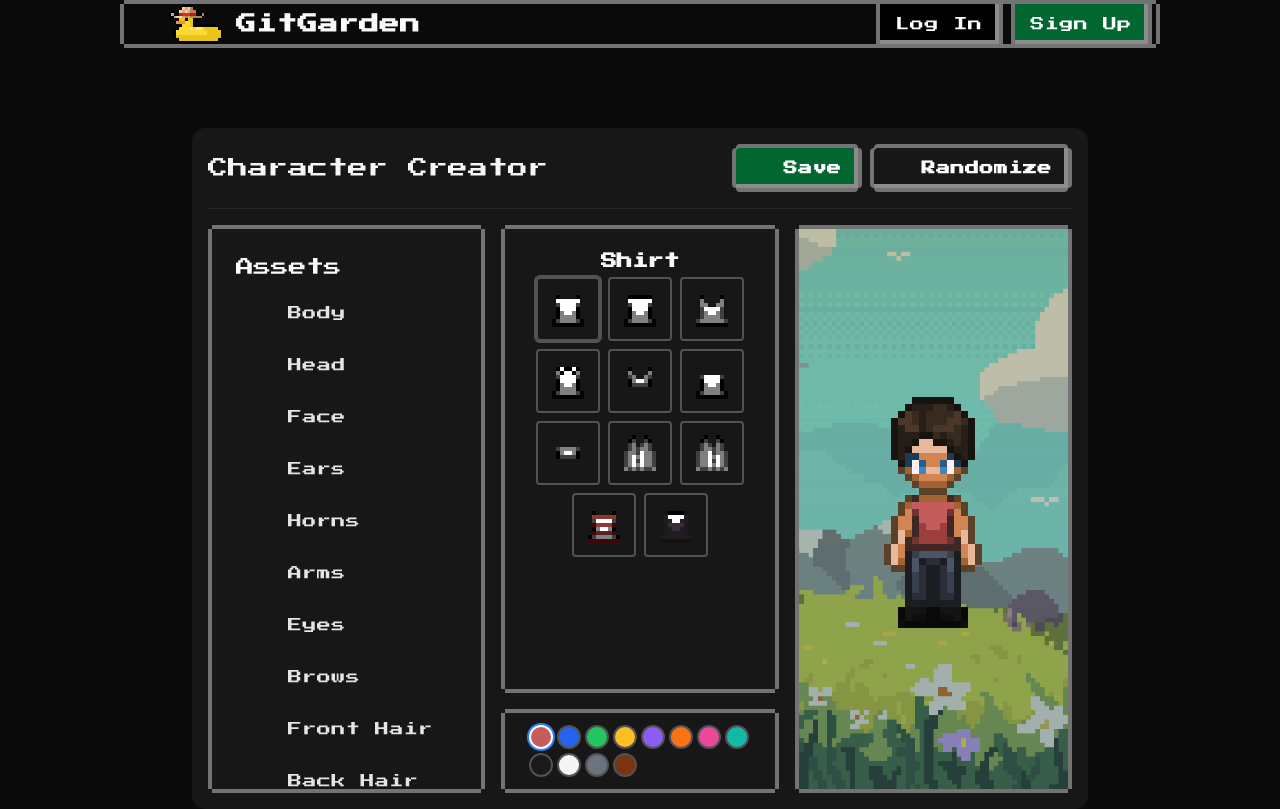
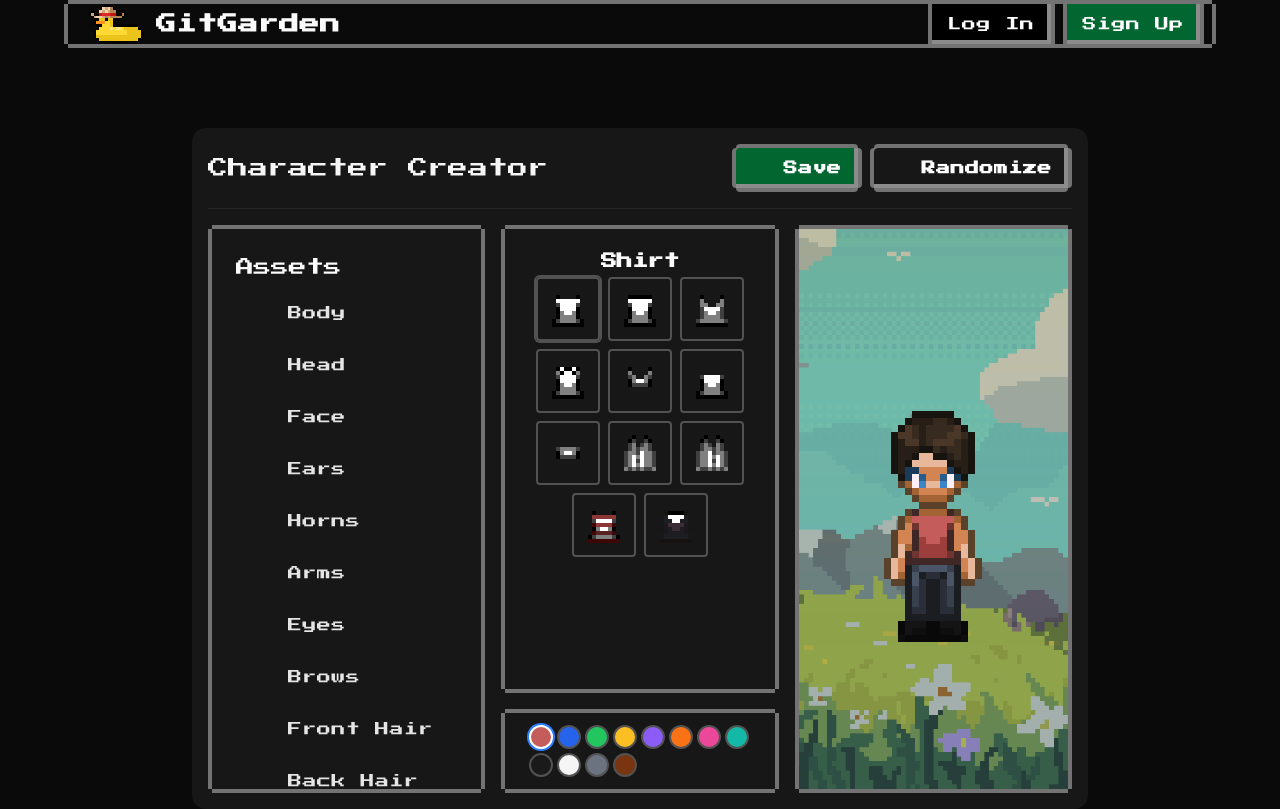
Before and after one commit to LorenzoTaylor/GitGarden, a React (Vite) app: page /dashboard/create in a window 1280 px wide. Built offline with nearby package versions, Linux system fonts and the light colour scheme; no server answers; some icons are missing.

Commit message:
buncha mobile styling

```diff
--- a/src/app/ui/CharacterCreation/CharacterDisplay.tsx
+++ b/src/app/ui/CharacterCreation/CharacterDisplay.tsx
@@ -1,75 +1,114 @@
-import { forwardRef, useEffect, useMemo } from 'react';
-import type { ColorGroupKey } from './colorConfig';
-import { getColorForLayer } from './colorConfig';
-import { useCharacterCanvas, type LayerConfig } from './useCharacterCanvas';
+import { forwardRef, useEffect, useMemo } from "react";
+import type { ColorGroupKey } from "./colorConfig";
+import { getColorForLayer } from "./colorConfig";
+import { useCharacterCanvas, type LayerConfig } from "./useCharacterCanvas";
 
 interface CharacterDisplayProps {
-    accessoryA: string
-    accessoryB: string
-    accessoryC: string
-    accessoryD: string
-    arms: string
-    backA: string
-    body: string
-    bottomA: string
-    bottomB: string
-    ears: string
-    eyebrows: string
-    eyes: string
-    face: string
-    gloves: string
-    hairA: string
-    hairB: string
-    hairC: string
-    hairD: string
-    head: string
-    horns: string
-    jacketA: string
-    jacketB: string
-    mid: string
-    shoes: string
-    shoulderA: string
-    shoulderB: string
-    socks: string
-    topA: string
-    topB: string
-    colors: Record<ColorGroupKey, string>
+  accessoryA: string;
+  accessoryB: string;
+  accessoryC: string;
+  accessoryD: string;
+  arms: string;
+  backA: string;
+  body: string;
+  bottomA: string;
+  bottomB: string;
+  ears: string;
+  eyebrows: string;
+  eyes: string;
+  face: string;
+  gloves: string;
+  hairA: string;
+  hairB: string;
+  hairC: string;
+  hairD: string;
+  head: string;
+  horns: string;
+  jacketA: string;
+  jacketB: string;
+  mid: string;
+  shoes: string;
+  shoulderA: string;
+  shoulderB: string;
+  socks: string;
+  topA: string;
+  topB: string;
+  colors: Record<ColorGroupKey, string>;
 }
 
 const CharacterDisplay = forwardRef<HTMLCanvasElement, CharacterDisplayProps>((props, ref) => {
   const { colors, ...assets } = props;
 
-    const layers: LayerConfig[] = useMemo(() => [
-        { key: 'backA', z: 1, src: assets.backA, color: getColorForLayer('backA', colors) },
-        { key: 'body', z: 10, src: assets.body, color: getColorForLayer('body', colors) },
-        { key: 'head', z: 11, src: assets.head, color: getColorForLayer('head', colors) },
-        { key: 'face', z: 12, src: assets.face, color: getColorForLayer('face', colors) },
-        { key: 'ears', z: 13, src: assets.ears, color: getColorForLayer('ears', colors) },
-        { key: 'horns', z: 14, src: assets.horns, color: getColorForLayer('horns', colors) },
-        { key: 'eyes', z: 15, src: assets.eyes, color: getColorForLayer('eyes', colors), mode: 'eyes' },
-        { key: 'eyebrows', z: 16, src: assets.eyebrows, color: getColorForLayer('eyebrows', colors) },
-        { key: 'hairA', z: 20, src: assets.hairA, color: getColorForLayer('hairA', colors) },
-        { key: 'hairB', z: 21, src: assets.hairB, color: getColorForLayer('hairB', colors) },
-        { key: 'hairC', z: 22, src: assets.hairC, color: getColorForLayer('hairC', colors) },
-        { key: 'hairD', z: 23, src: assets.hairD, color: getColorForLayer('hairD', colors) },
-        { key: 'arms', z: 30, src: assets.arms, color: getColorForLayer('arms', colors) },
-        { key: 'gloves', z: 31, src: assets.gloves, color: getColorForLayer('gloves', colors) },
-        { key: 'socks', z: 40, src: assets.socks, color: getColorForLayer('socks', colors) },
-        { key: 'shoes', z: 41, src: assets.shoes, color: getColorForLayer('shoes', colors) },
-        { key: 'bottomA', z: 50, src: assets.bottomA, color: getColorForLayer('bottomA', colors) },
-        { key: 'bottomB', z: 51, src: assets.bottomB, color: getColorForLayer('bottomB', colors) },
-        { key: 'mid', z: 55, src: assets.mid, color: getColorForLayer('mid', colors) },
-        { key: 'topA', z: 60, src: assets.topA, color: getColorForLayer('topA', colors) },
-        { key: 'topB', z: 61, src: assets.topB, color: getColorForLayer('topB', colors) },
-        { key: 'jacketA', z: 65, src: assets.jacketA, color: getColorForLayer('jacketA', colors) },
-        { key: 'jacketB', z: 66, src: assets.jacketB, color: getColorForLayer('jacketB', colors) },
-        { key: 'shoulderA', z: 2, src: assets.shoulderA, color: getColorForLayer('shoulderA', colors) },
-        { key: 'shoulderB', z: 3, src: assets.shoulderB, color: getColorForLayer('shoulderB', colors) },
-        { key: 'accessoryA', z: 70, src: assets.accessoryA, color: getColorForLayer('accessoryA', colors) },
-        { key: 'accessoryB', z: 71, src: assets.accessoryB, color: getColorForLayer('accessoryB', colors) },
-        { key: 'accessoryC', z: 72, src: assets.accessoryC, color: getColorForLayer('accessoryC', colors) },
-        { key: 'accessoryD', z: 73, src: assets.accessoryD, color: getColorForLayer('accessoryD', colors) },
-    ], [assets, colors]);
+  const layers: LayerConfig[] = useMemo(
+    () => [
+      { key: "backA", z: 1, src: assets.backA, color: getColorForLayer("backA", colors) },
+      { key: "body", z: 10, src: assets.body, color: getColorForLayer("body", colors) },
+      { key: "head", z: 11, src: assets.head, color: getColorForLayer("head", colors) },
+      { key: "face", z: 12, src: assets.face, color: getColorForLayer("face", colors) },
+      { key: "ears", z: 13, src: assets.ears, color: getColorForLayer("ears", colors) },
+      { key: "horns", z: 14, src: assets.horns, color: getColorForLayer("horns", colors) },
+      {
+        key: "eyes",
+        z: 15,
+        src: assets.eyes,
+        color: getColorForLayer("eyes", colors),
+        mode: "eyes",
+      },
+      { key: "eyebrows", z: 16, src: assets.eyebrows, color: getColorForLayer("eyebrows", colors) },
+      { key: "hairA", z: 20, src: assets.hairA, color: getColorForLayer("hairA", colors) },
+      { key: "hairB", z: 21, src: assets.hairB, color: getColorForLayer("hairB", colors) },
+      { key: "hairC", z: 22, src: assets.hairC, color: getColorForLayer("hairC", colors) },
+      { key: "hairD", z: 23, src: assets.hairD, color: getColorForLayer("hairD", colors) },
+      { key: "arms", z: 30, src: assets.arms, color: getColorForLayer("arms", colors) },
+      { key: "gloves", z: 31, src: assets.gloves, color: getColorForLayer("gloves", colors) },
+      { key: "socks", z: 40, src: assets.socks, color: getColorForLayer("socks", colors) },
+      { key: "shoes", z: 41, src: assets.shoes, color: getColorForLayer("shoes", colors) },
+      { key: "bottomA", z: 50, src: assets.bottomA, color: getColorForLayer("bottomA", colors) },
+      { key: "bottomB", z: 51, src: assets.bottomB, color: getColorForLayer("bottomB", colors) },
+      { key: "mid", z: 55, src: assets.mid, color: getColorForLayer("mid", colors) },
+      { key: "topA", z: 60, src: assets.topA, color: getColorForLayer("topA", colors) },
+      { key: "topB", z: 61, src: assets.topB, color: getColorForLayer("topB", colors) },
+      { key: "jacketA", z: 65, src: assets.jacketA, color: getColorForLayer("jacketA", colors) },
+      { key: "jacketB", z: 66, src: assets.jacketB, color: getColorForLayer("jacketB", colors) },
+      {
+        key: "shoulderA",
+        z: 2,
+        src: assets.shoulderA,
+        color: getColorForLayer("shoulderA", colors),
+      },
+      {
+        key: "shoulderB",
+        z: 3,
+        src: assets.shoulderB,
+        color: getColorForLayer("shoulderB", colors),
+      },
+      {
+        key: "accessoryA",
+        z: 70,
+        src: assets.accessoryA,
+        color: getColorForLayer("accessoryA", colors),
+      },
+      {
+        key: "accessoryB",
+        z: 71,
+        src: assets.accessoryB,
+        color: getColorForLayer("accessoryB", colors),
+      },
+      {
+        key: "accessoryC",
+        z: 72,
+        src: assets.accessoryC,
+        color: getColorForLayer("accessoryC", colors),
+      },
+      {
+        key: "accessoryD",
+        z: 73,
+        src: assets.accessoryD,
+        color: getColorForLayer("accessoryD", colors),
+      },
+    ],
+    [assets, colors]
+  );
 
   const { canvasRef, isLoading } = useCharacterCanvas({
     layers,
@@ -80,12 +119,13 @@ const CharacterDisplay = forwardRef<HTMLCanvasElement, CharacterDisplayProps>((p
     scale: 7,
     canvasWidth: 240,
     canvasHeight: 280,
+    yOffset: 14,
   });
 
   // Sync internal canvasRef to forwarded ref
   useEffect(() => {
     if (!ref) return;
-        if (typeof ref === 'function') {
+    if (typeof ref === "function") {
       ref(canvasRef.current);
     } else {
       ref.current = canvasRef.current;
@@ -110,6 +150,6 @@ const CharacterDisplay = forwardRef<HTMLCanvasElement, CharacterDisplayProps>((p
   );
 });
 
-CharacterDisplay.displayName = 'CharacterDisplay';
+CharacterDisplay.displayName = "CharacterDisplay";
 
 export default CharacterDisplay;
--- a/src/app/ui/CharacterCreation/index.tsx
+++ b/src/app/ui/CharacterCreation/index.tsx
@@ -1,4 +1,4 @@
-import { useState, useCallback } from "react";
+import { useState, useCallback, useEffect } from "react";
 import { assetRegistry, defaultAssets } from "@/assets/asset-registry";
 import CharacterDisplay from "./CharacterDisplay";
 import DisplayBackgroundGif from "./DisplayBackground.gif";
@@ -46,7 +46,6 @@ const displayNames: Record<string, string> = {
   accessoryA: "Eyewear",
   accessoryB: "Hat",
   accessoryC: "Necklace",
-  accessoryD: "Earrings",
   backA: "Wings",
 };
 
@@ -75,7 +74,6 @@ const previewOffsets: Record<string, number> = {
   accessoryA: 5,
   accessoryB: 11,
   accessoryC: -1,
-  accessoryD: 11,
   backA: -1,
   bottomA: -10,
   bottomB: -4,
@@ -109,6 +107,7 @@ const ColorSelector = ({
 );
 
 const CharacterCreator = () => {
+  const isMobile = typeof window !== "undefined" && window.innerWidth < 640;
   const { user, token, setCurrentOutfitId } = useAuth();
   const [selectedClothes, setSelectedClothes] = useState({ ...defaultAssets });
   const [colors, setColors] = useState<Record<ColorGroupKey, string>>({ ...defaultColors });
@@ -119,6 +118,7 @@ const CharacterCreator = () => {
   const [copied, setCopied] = useState(false);
   const [showAuthModal, setShowAuthModal] = useState(false);
   const [pendingSave, setPendingSave] = useState(false);
+  const [pendingAutoSave, setPendingAutoSave] = useState(false);
   const [settingActive, setSettingActive] = useState(false);
   const [activeSet, setActiveSet] = useState(false);
 
@@ -152,6 +152,10 @@ const CharacterCreator = () => {
   const handleSave = async () => {
     if (!user) {
       setPendingSave(true);
+      localStorage.setItem(
+        "gitgarden_pending_outfit",
+        JSON.stringify({ clothes: selectedClothes, colors })
+      );
       setShowAuthModal(true);
       return;
     }
@@ -161,10 +165,30 @@ const CharacterCreator = () => {
   const handleAuthSuccess = () => {
     if (pendingSave) {
       setPendingSave(false);
+      localStorage.removeItem("gitgarden_pending_outfit");
       const stored = localStorage.getItem("token");
       doSave(stored);
     }
   };
+
+  // On user auth, restore any stored outfit and flag auto-save
+  useEffect(() => {
+    if (!user) return;
+    const stored = localStorage.getItem("gitgarden_pending_outfit");
+    if (!stored) return;
+    localStorage.removeItem("gitgarden_pending_outfit");
+    const { clothes, colors: storedColors } = JSON.parse(stored);
+    setSelectedClothes(clothes);
+    setColors(storedColors);
+    setPendingAutoSave(true);
+  }, [user]);
+
+  // Fires after state is committed from the above effect
+  useEffect(() => {
+    if (!pendingAutoSave || !token) return;
+    setPendingAutoSave(false);
+    doSave(token);
+  }, [pendingAutoSave, token, doSave]);
 
   const handleSetActive = async () => {
     if (!savedOutfitId || !token) return;
@@ -213,7 +237,7 @@ const CharacterCreator = () => {
   };
 
   return (
-    <div className="dark w-full max-w-4xl mx-auto p-4 bg-neutral-900 rounded-xl">
+    <div className="dark w-full max-w-4xl mx-auto p-2 sm:p-4 bg-neutral-900 rounded-xl">
       <div className="flex justify-between items-center mb-4">
         <h1 className="text-lg md:text-xl text-neutral-100">Character Creator</h1>
         <div className="flex gap-2">
@@ -223,7 +247,7 @@ const CharacterCreator = () => {
             className="bg-green-800 hover:bg-green-700 text-white font-bold py-2 px-4 rounded flex items-center gap-2"
           >
             <Icon icon="pixelarticons:save" className="w-6! h-6!" />
-            {isSaving ? "Saving..." : "Save"}
+            <span className="hidden sm:inline">{isSaving ? "Saving..." : "Save"}</span>
           </Button>
           <Button
             onClick={() => {
@@ -233,7 +257,7 @@ const CharacterCreator = () => {
             className="bg-green text-white font-bold py-2 px-4 rounded flex items-center gap-2"
           >
             <Icon icon="pixelarticons:dice" className="w-6! h-6!" />
-            Randomize
+            <span className="hidden sm:inline">Randomize</span>
           </Button>
         </div>
       </div>
@@ -241,11 +265,11 @@ const CharacterCreator = () => {
       <hr className="border-neutral-800 mb-4" />
 
       <div className="grid grid-cols-1 md:grid-cols-3 gap-4">
-        <Card className="overflow-hidden">
+        <Card className="order-2 md:order-1 overflow-hidden">
           <CardHeader className="pb-2">
             <CardTitle>Assets</CardTitle>
           </CardHeader>
-          <CardContent className="overflow-y-auto max-h-75 md:max-h-125">
+          <CardContent className="overflow-y-auto max-h-52 md:max-h-125">
             <ul className="w-full space-y-1">
               {visibleCategories.map((category) => (
                 <div
@@ -261,7 +285,7 @@ const CharacterCreator = () => {
           </CardContent>
         </Card>
 
-        <div className="flex flex-col gap-4">
+        <div className="flex flex-col gap-4 order-3 md:order-2">
           <Card className="overflow-scroll flex-1">
             <CardHeader className="pb-2">
               <CardTitle className="text-center">
@@ -287,7 +311,9 @@ const CharacterCreator = () => {
                     src={asset.url}
                     alt={asset.name}
                     className="absolute w-full h-full [image-rendering:pixelated] object-none scale-[4] origin-center"
-                    style={{ objectPosition: `6px ${previewOffsets[clothingTab] ?? 0}px` }}
+                    style={{
+                      objectPosition: `${isMobile ? 2 : 6}px ${(previewOffsets[clothingTab] ?? 0) - (isMobile ? 3 : 0)}px`,
+                    }}
                   />
                 </button>
               ))}
@@ -308,7 +334,7 @@ const CharacterCreator = () => {
         </div>
 
         <Card
-          className="flex items-center justify-center overflow-hidden relative min-h-75 md:min-h-100"
+          className="order-1 md:order-3 flex items-center justify-center overflow-hidden relative min-h-48 md:min-h-100"
           style={{
             backgroundImage: `url(${DisplayBackgroundGif})`,
             backgroundSize: "430%",
--- a/src/app/ui/CharacterCreation/useCharacterCanvas.ts
+++ b/src/app/ui/CharacterCreation/useCharacterCanvas.ts
@@ -1,5 +1,11 @@
-import { useEffect, useRef, useState, useMemo } from 'react';
-import { loadImage, colorizeSprite, extractFrame, getCacheKey, type ColorizeMode } from './canvasUtils';
+import { useEffect, useRef, useState, useMemo } from "react";
+import {
+  loadImage,
+  colorizeSprite,
+  extractFrame,
+  getCacheKey,
+  type ColorizeMode,
+} from "./canvasUtils";
 
 export interface LayerConfig {
   key: string;
@@ -19,6 +25,7 @@ interface UseCharacterCanvasOptions {
   scale?: number;
   canvasWidth?: number;
   canvasHeight?: number;
+  yOffset?: number;
 }
 
 interface UseCharacterCanvasResult {
@@ -36,6 +43,7 @@ export function useCharacterCanvas({
   scale = 3,
   canvasWidth,
   canvasHeight,
+  yOffset = 0,
 }: UseCharacterCanvasOptions): UseCharacterCanvasResult {
   const canvasRef = useRef<HTMLCanvasElement>(null);
   const [isLoading, setIsLoading] = useState(true);
@@ -43,10 +51,7 @@ export function useCharacterCanvas({
   const imageCache = useRef<Map<string, HTMLImageElement>>(new Map());
   const colorizedCache = useRef<Map<string, HTMLCanvasElement>>(new Map());
 
-  const sortedLayers = useMemo(
-    () => [...layers].sort((a, b) => a.z - b.z),
-    [layers]
-  );
+  const sortedLayers = useMemo(() => [...layers].sort((a, b) => a.z - b.z), [layers]);
 
   useEffect(() => {
     let cancelled = false;
@@ -55,9 +60,9 @@ export function useCharacterCanvas({
       const canvas = canvasRef.current;
       if (!canvas) return;
 
-      const ctx = canvas.getContext('2d');
+      const ctx = canvas.getContext("2d");
       if (!ctx) {
-        setError('Could not get canvas context');
+        setError("Could not get canvas context");
         return;
       }
 
@@ -65,7 +70,7 @@ export function useCharacterCanvas({
       setError(null);
 
       try {
-        const uniqueSrcs = [...new Set(sortedLayers.map(l => l.src))];
+        const uniqueSrcs = [...new Set(sortedLayers.map((l) => l.src))];
         await Promise.all(
           uniqueSrcs.map(async (src) => {
             if (!imageCache.current.has(src)) {
@@ -87,7 +92,7 @@ export function useCharacterCanvas({
         const actualCanvasWidth = canvasWidth ?? drawWidth;
         const actualCanvasHeight = canvasHeight ?? drawHeight;
         const offsetX = Math.floor((actualCanvasWidth - drawWidth) / 2);
-        const offsetY = Math.floor((actualCanvasHeight - drawHeight) / 2);
+        const offsetY = Math.floor((actualCanvasHeight - drawHeight) / 2) + yOffset;
 
         for (const layer of sortedLayers) {
           const img = imageCache.current.get(layer.src);
@@ -105,7 +110,7 @@ export function useCharacterCanvas({
                 frameY,
                 width,
                 height,
-                layer.mode ?? 'normal'
+                layer.mode ?? "normal"
               );
             } else {
               layerCanvas = extractFrame(img, frameX, frameY, width, height);
@@ -119,7 +124,7 @@ export function useCharacterCanvas({
         setIsLoading(false);
       } catch (err) {
         if (!cancelled) {
-          setError(err instanceof Error ? err.message : 'Unknown error');
+          setError(err instanceof Error ? err.message : "Unknown error");
           setIsLoading(false);
         }
       }
@@ -130,7 +135,7 @@ export function useCharacterCanvas({
     return () => {
       cancelled = true;
     };
-  }, [sortedLayers, width, height, frameX, frameY, scale, canvasWidth, canvasHeight]);
+  }, [sortedLayers, width, height, frameX, frameY, scale, canvasWidth, canvasHeight, yOffset]);
 
   return { canvasRef, isLoading, error };
 }
--- a/src/app/ui/Navbar/index.tsx
+++ b/src/app/ui/Navbar/index.tsx
@@ -1,5 +1,6 @@
 import { useState } from "react";
 import { useNavigate } from "react-router-dom";
+import { Icon } from "@iconify/react";
 import {
   Menubar,
   MenubarMenu,
@@ -20,19 +21,20 @@ export function Navbar() {
   });
 
   return (
-    <div className="w-full px-30">
+    <div className="w-full px-2 sm:px-8 md:px-16">
       <Menubar className="flex justify-between">
-        {/* Logo and Title */}
-        <div className="flex items-center gap-3 m-10">
+        {/* Logo */}
+        <div className="flex items-center gap-3 m-2 sm:m-4">
           <img
             src="/assets/pixel-art-cartoon-rubber-duck-with-straw-hat-icon-png.png"
             alt="GitGarden Logo"
             className="w-14 h-14 [image-rendering:pixelated]"
           />
-          <span className="text-xl font-bold">GitGarden</span>
+          <span className="hidden sm:inline text-xl font-bold">GitGarden</span>
         </div>
 
-        <div className="flex items-center gap-2">
+        {/* Desktop nav */}
+        <div className="hidden sm:flex items-center gap-2">
           {user ? (
             <>
               <MenubarMenu>
@@ -44,18 +46,12 @@ export function Navbar() {
                 </MenubarTrigger>
               </MenubarMenu>
               <MenubarMenu>
-                <MenubarTrigger
-                  className="cursor-pointer"
-                  onClick={() => navigate("/dashboard")}
-                >
+                <MenubarTrigger className="cursor-pointer" onClick={() => navigate("/dashboard")}>
                   My Outfits
                 </MenubarTrigger>
               </MenubarMenu>
               <MenubarMenu>
-                <MenubarTrigger
-                  className="cursor-pointer"
-                  onClick={() => navigate("/account")}
-                >
+                <MenubarTrigger className="cursor-pointer" onClick={() => navigate("/account")}>
                   Account
                 </MenubarTrigger>
               </MenubarMenu>
@@ -83,6 +79,34 @@ export function Navbar() {
             </>
           )}
         </div>
+
+        {/* Mobile hamburger */}
+        <div className="flex sm:hidden items-center">
+          <MenubarMenu>
+            <MenubarTrigger className="cursor-pointer px-2">
+              <Icon icon="pixelarticons:menu" className="w-6 h-6" />
+            </MenubarTrigger>
+            <MenubarContent align="end">
+              {user ? (
+                <>
+                  <MenubarItem onClick={() => navigate("/dashboard/create")}>Create</MenubarItem>
+                  <MenubarItem onClick={() => navigate("/dashboard")}>My Outfits</MenubarItem>
+                  <MenubarItem onClick={() => navigate("/account")}>Account</MenubarItem>
+                  <MenubarItem onClick={logout}>Log Out ({user.username})</MenubarItem>
+                </>
+              ) : (
+                <>
+                  <MenubarItem onClick={() => setAuthModal({ open: true, tab: "login" })}>
+                    Log In
+                  </MenubarItem>
+                  <MenubarItem onClick={() => setAuthModal({ open: true, tab: "signup" })}>
+                    Sign Up
+                  </MenubarItem>
+                </>
+              )}
+            </MenubarContent>
+          </MenubarMenu>
+        </div>
       </Menubar>
 
       <AuthModal
```
Also changed, not shown: src/app/pages/dashboard.tsx (+7 -7 lines). Lines whose indentation alone changed are shown as unchanged.
